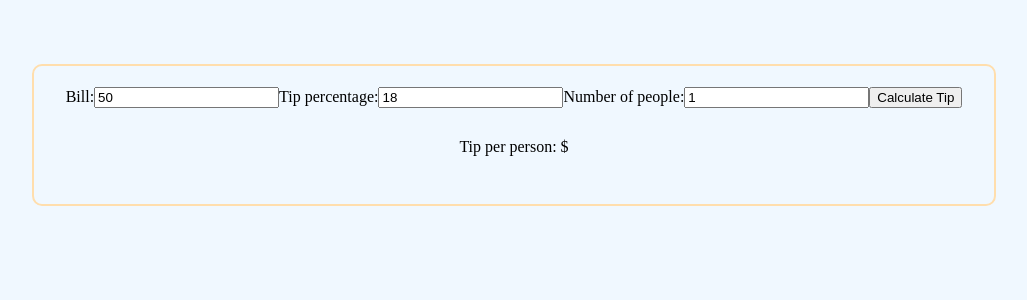
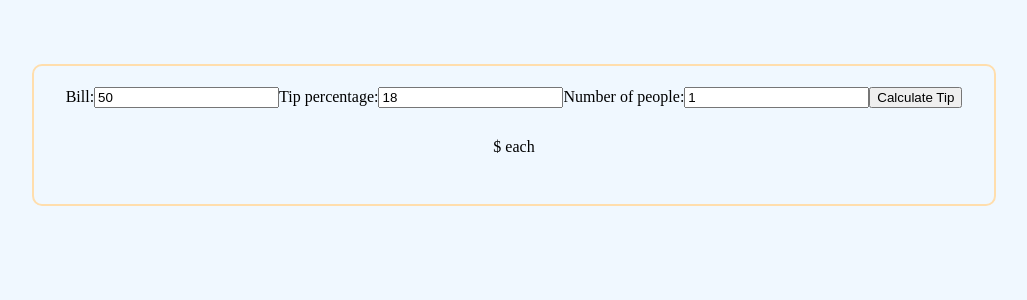
Before and after one commit to acciojob/tip-calculator-imhsart, a React app: page / in a window 1280 px wide. Shown: the top 300 px of the page, without its empty margins (126-1153 px from the left). Built offline with nearby package versions, Linux system fonts and the light colour scheme.

Commit message:
Assignment attempt 6

```diff
--- a/src/components/App.js
+++ b/src/components/App.js
@@ -29,7 +29,7 @@ const App = () => {
         <input id="peopleamt" value={people} onChange={e => setPeople(e.target.value)} />
         <button>Calculate Tip</button>
        </form>
-       <p id="totalTip" style={{textAlign:'center'}}>Tip per person: ${tipPerson}</p>
+       <p id="totalTip" style={{textAlign:'center'}}>${tipPerson} each</p>
     </div>
   )
 }
```
